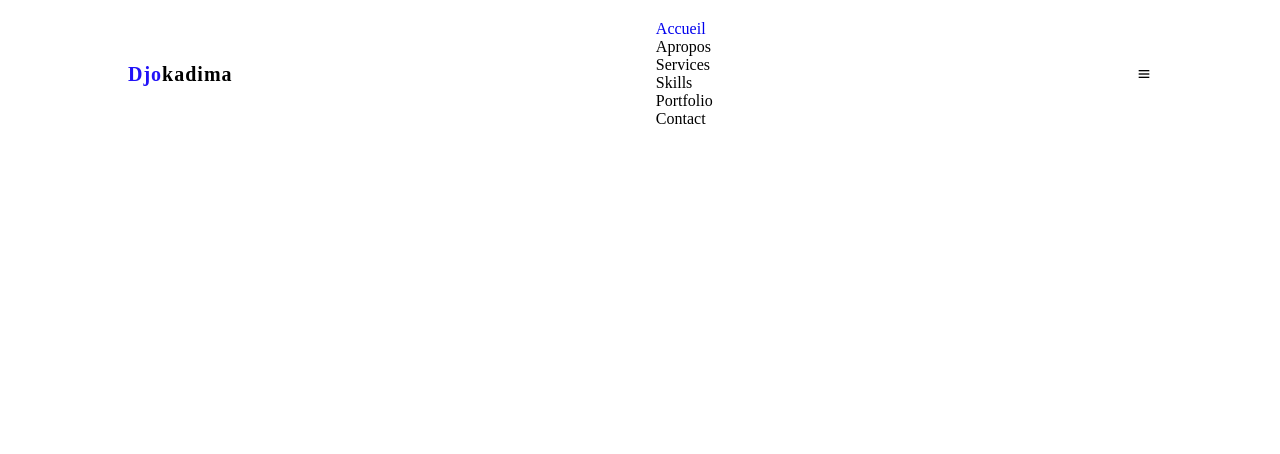
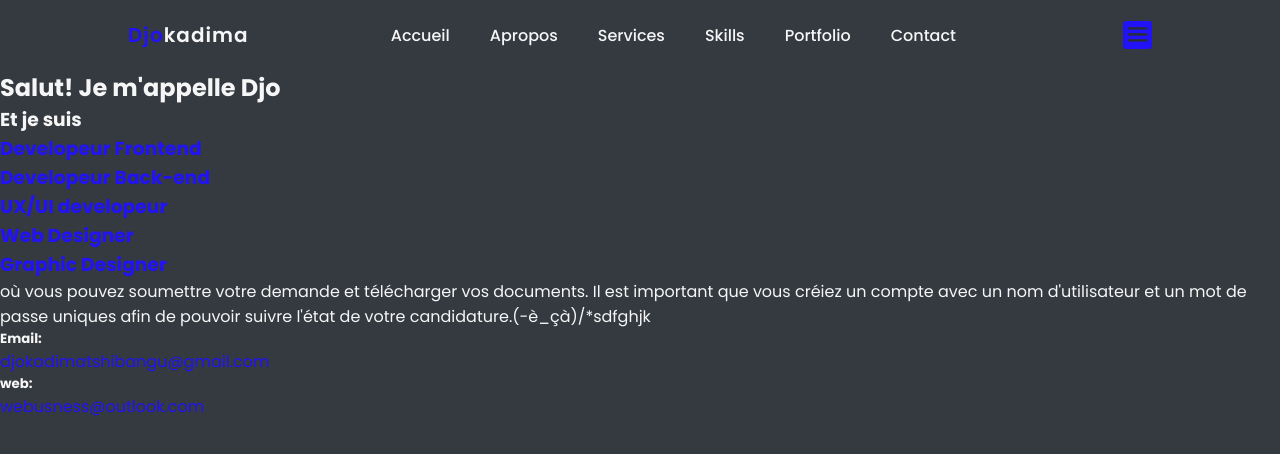
Before and after one commit to Shidisha/myPortfolio, a plain HTML site: page index.html in a window 1280 px wide. Drawn offline with nearby package versions, Linux system fonts and the light colour scheme.

Commit message:
add info about

```diff
--- a/index.html
+++ b/index.html
@@ -13,14 +13,43 @@
         <div class="logo"><span>Djo</span>kadima</div>
         <ul class="navlist">
             <li><a href="#accueil">Accueil</a></li>
-            <li><a href="#apropos"></a>Apropos</li>
-            <li><a href="#services"></a>Services</li>
-            <li><a href="#skills"></a>Skills</li>
-            <li><a href="#portfolio"></a>Portfolio</li>
-            <li><a href="#contact"></a>Contact</li>
+            <li><a href="#apropos">Apropos</a></li>
+            <li><a href="#services">Services</a></li>
+            <li><a href="#skills">Skills</a></li>
+            <li><a href="#portfolio">Portfolio</a></li>
+            <li><a href="#contact">Contact</a></li>
         </ul>
         <div id="menu" class="bx bx-menu"></div>
     </header>
+
+
+    <!--la section home-->
+    <section id="accueil" class="accueil">
+        <div class="home-content">
+            <h1>Salut! Je m'appelle Djo</h1>
+            <div class="change-text">
+                <h3>Et je suis</h3>
+                <h3><span class="word">Developeur Frontend</span></h3>
+                <h3><span class="word">Developeur Back-end</span></h3>
+                <h3><span class="word">UX/UI developeur</span></h3>
+                <h3><span class="word">Web Designer</span></h3>
+                <h3><span class="word">Graphic Designer</span></h3>
+            </div>
+            <p>
+                où vous pouvez soumettre votre demande et télécharger vos documents. Il est important que vous créiez un compte avec un nom d'utilisateur et un mot de passe uniques afin de pouvoir suivre l'état de votre candidature.(-è_çà)/*sdfghjk
+            </p>
+            <div class="info-box">
+                <div class="info-email">
+                    <h5>Email:</h5>
+                    <span>djokadimatshibangu@gmail.com</span>
+                </div>
+                <div class="info-web">
+                    <h5>web:</h5>
+                    <span>webusness@outlook.com</span>
+                </div>
+            </div>
+        </div>
+    </section>
 <script src="index.js"></script>
 </body>
 </html>
--- a/style.css
+++ b/style.css
@@ -27,6 +27,12 @@
     0 0 100px rgba(18, 247, 255, 0.3),
     0 0 150px rgba(18, 247, 255, 0.3),
 }
+/*configuration du corps du site*/
+body{
+    font-family: "poppins", sans-serif;
+    background-color: var(--bg-color);
+    color: var(--text-color);
+}
 /*configuration de l'entete*/
 header{
     display: flex;
@@ -36,7 +42,7 @@ header{
     padding: 20px 10px;
     padding: 20px 10%;
 }
-
+/*le logo du site*/
 .logo{
     font-size: 20px;
     font-weight: 600;
@@ -46,3 +52,34 @@ header{
 span{
     color: var(--hover-color);
 }
+.navlist{
+    display: flex;
+}
+
+.navlist a{
+color: var(--text-color);
+font-weight: 500;
+padding: 10px 20px;
+}
+
+.navlist a:hover{
+    color: var(--hover-color);
+    box-shadow:
+    0 0 20px rgba(18, 247, 255, 0.6),
+    0 0 30px rgba(18, 247, 255, 0.6),
+    0 0 40px rgba(18, 247, 255, 0.6),
+    0 0 70px rgba(18, 247, 255, 0.6),
+    0 0 80px rgba(18, 247, 255, 0.6),
+    0 0 100px rgba(18, 247, 255, 0.6),
+    0 0 150px rgba(18, 247, 255, 0.6);
+}
+
+#menu{
+    font-size: 1.8rem;
+    z-index: 10001;
+    cursor: pointer;
+    margin-left: 25px;
+    background: var(--hover-color);
+    border-radius: 3px;
+    color: var(--secon-bg-color);
+}
```
